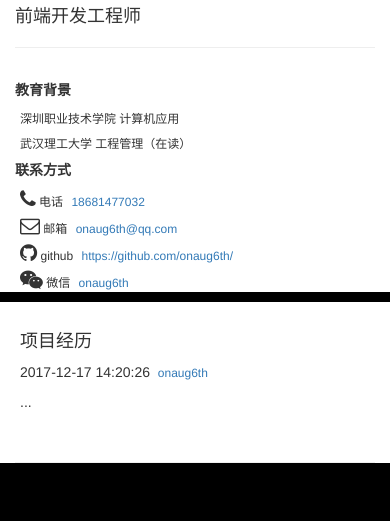
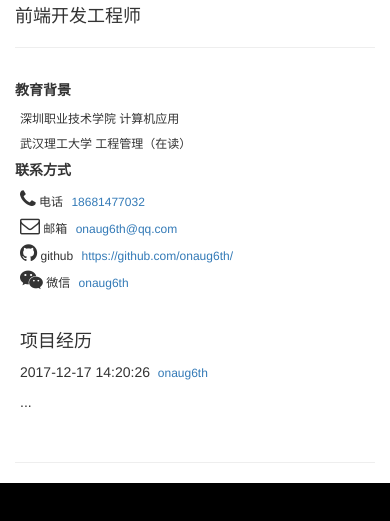
Before and after one commit to onaug6th/onaug6th.github.io, a website: page index.html in a window 390 px wide. Shown: the part 211-732 px from the top of the page. Drawn offline with nearby package versions, Linux system fonts and the light colour scheme.

Commit message:
移动端适配

```diff
--- a/index.html
+++ b/index.html
@@ -96,7 +96,7 @@
     <div class="container">
         <div class="row">
             <!-- 左侧个人资料 Begin -->
-            <div class="my-profile col-sm-3 col-sm-offset-1">
+            <div class="my-profile col-sm-3 col-sm-offset-1  col-xs-12">
                 <!-- 头像开始 -->
                 <div class="avatar row hide">
                     <div class="col-sm-8 col-sm-offset-2">
@@ -169,7 +169,7 @@
             </div>
             <!-- 左侧个人资料 End -->
             <!-- 右侧个人经历 Begin -->
-            <div class="my-history col-sm-7">
+            <div class="my-history col-sm-7  col-xs-12">
                 <div class="base-info row hide">
                     <div class="col-sm-12">
 
```
